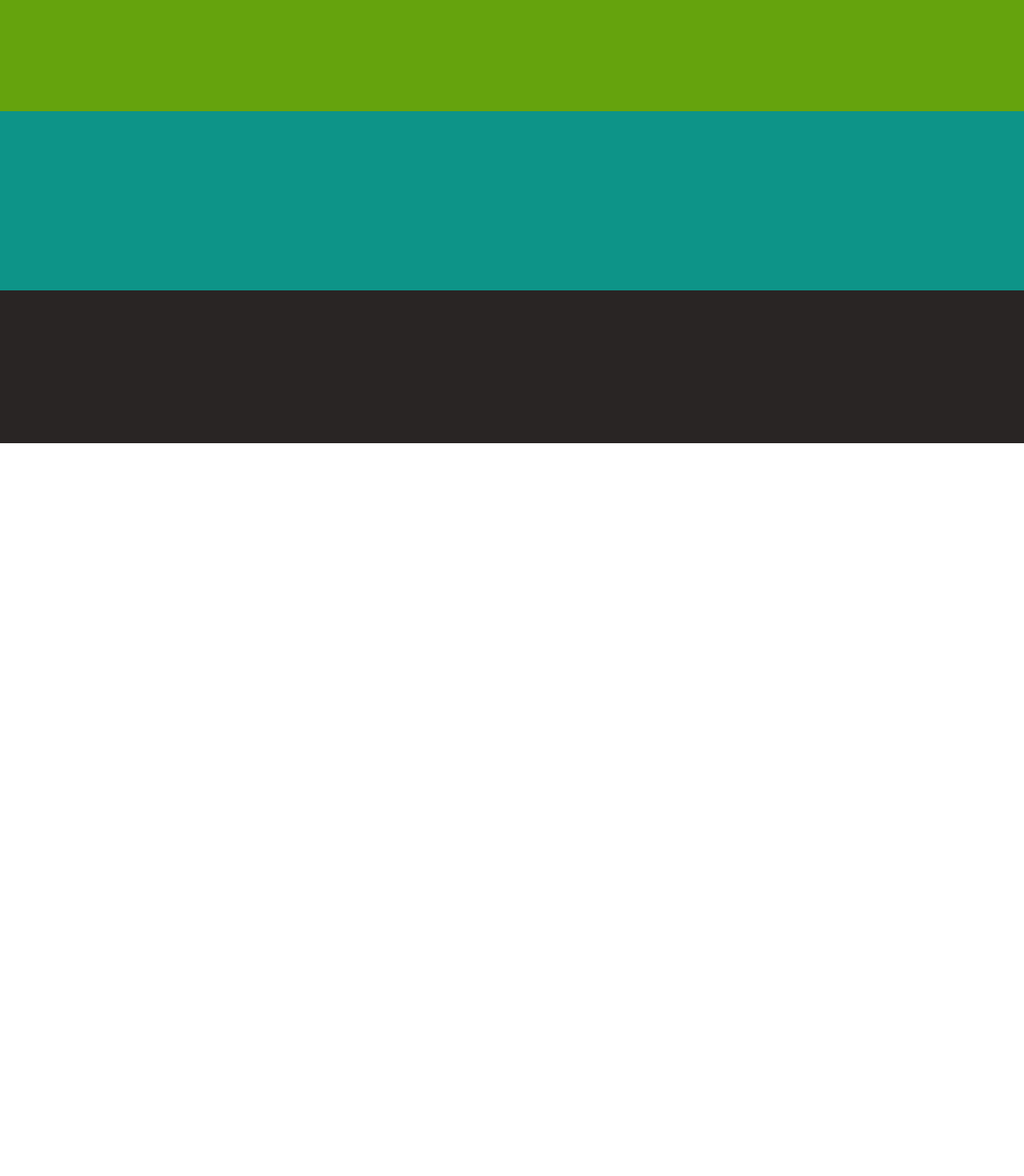
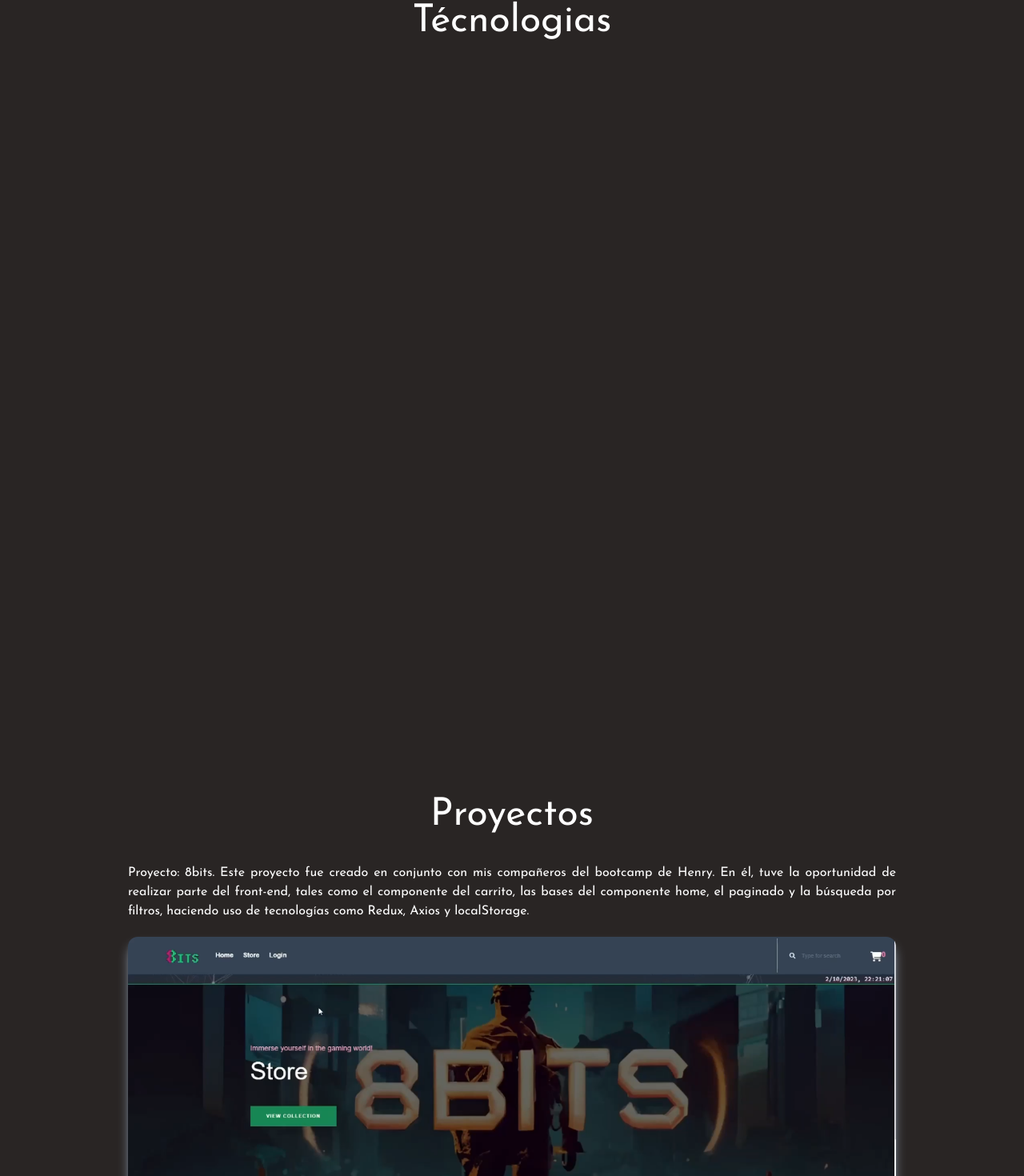
Before and after one commit to AlejandroTarico/Portfolio, a React (Vite) app: page / in a window 1280 px wide. Shown: the part 1206-2676 px from the top of the page at 80% size. Before the commit the page ends 1760 px from the top, so only its background shows below. Built offline with nearby package versions, Linux system fonts and the light colour scheme.

Commit message:
Configuración de sección habilidades y proyectos

```diff
--- a/src/App.jsx
+++ b/src/App.jsx
@@ -136,7 +136,7 @@
         </div>
       </div>
       <div id='about' className='p-6 md:mt-5 mt-3 flex justify-center'>
-        <div className={`border-white shadow-white shadow-[8px_5px_11px_-1px_rgba(255,255,255)]  border-4 w-[54rem] text-white pt-8 md:pt-16 px-6 md:px-16 pb-10 rounded-2xl ${valorScroll > 280 ? ' opacity-100 duration-1000':'translate-y-[15rem] opacity-0 duration-700'}`}>
+        <div className={`border-white shadow-white shadow-[8px_5px_11px_-1px_rgba(255,255,255)]  border-4 w-[54rem] text-white pt-8 md:pt-16 px-5 md:px-16 pb-10 rounded-2xl ${valorScroll > 280 ? ' opacity-100 duration-1000':'translate-y-[15rem] opacity-0 duration-700'}`}>
           <h2 className='text-3xl md:text-5xl pb-3'>Sobre mi</h2>
           <hr/>
           <div className='md:mt-4 mt-2 text-lg text-justify italic'>
@@ -164,10 +164,11 @@
           </div>
         </div>
       </div>
-      <div id='habilidades' className='p-6 flex justify-center bg-lime-600 h-56'>
-        {/* <div className=' text-white pt-16 w-[60rem]'>
+      <div id='habilidades' className='p-6 flex justify-center'>
+        <div className=' text-white pt-16 w-[90%] md:w-[60rem]'>
           <h2 className='text-5xl pb-3'>Técnologias</h2>
-          <div className={`grid grid-cols-3 py-3 bg-red-900 mt-5 rounded-xl ${valorScroll > 1210 ? ' opacity-100 transform transition duration-1000' : ' opacity-0 translate-x-[-12rem] duration-1000'}`}>
+          <div className='overflow-hidden'>
+            <div className={`grid grid-cols-3 py-3 bg-red-900 mt-5 rounded-xl transform -translate-x-full transition duration-[1100ms] ${valorScroll > 1210 ? ' opacity-100 translate-x-0' : ' opacity-0'}`}>
               {frontEnd.map((imagen, index) => (
                 <div key={index} className='flex flex-col justify-center items-center pt-4 pb-3'>
                   <img src={imagen.techno} alt={imagen.titulo} className='expand-animation'/>
@@ -175,7 +176,7 @@
                 </div>
               ))}
             </div>
-          <div className={`grid grid-cols-3 py-3 bg-red-900 mt-5 rounded-xl ${valorScroll > 1310 ? ' opacity-100 transform transition duration-1000' : ' opacity-0 translate-x-[12rem] duration-1000'}`}>
+            <div className={`grid grid-cols-3 py-3 bg-red-900 mt-5 rounded-xl transform transition duration-[1100ms] ${valorScroll > 1310 ? ' opacity-100 -translate-x-0' : 'translate-x-full opacity-0'}`}>
               {backAndData.map((imagen, index) => (
                 <div key={index} className='flex flex-col justify-center items-center pt-4 pb-3'>
                   <img src={imagen.techno} alt={imagen.titulo} className='expand-animation'/>
@@ -183,7 +184,7 @@
                 </div>
               ))}
             </div>
-          <div className={`grid grid-cols-3 py-3 bg-red-900 mt-5 rounded-xl ${valorScroll > 1410 ? ' opacity-100 transform transition duration-1000' : ' opacity-0 translate-x-[-12rem] duration-1000'}`}>
+            <div className={`grid grid-cols-3 py-3 bg-red-900 mt-5 rounded-xl transform -translate-x-full transition duration-[1100ms] ${valorScroll > 1410 ? ' opacity-100 translate-x-0' : ' opacity-0'}`}>
               {otherTech.map((imagen, index) => (
                 <div key={index} className='flex flex-col justify-center items-center pt-4 pb-3'>
                   <img src={imagen.techno} alt={imagen.titulo} className='expand-animation'/>
@@ -191,10 +192,11 @@
                 </div>
               ))}
             </div>
-        </div> */}
           </div>
-      <div id='proyectos' className='p-6 flex justify-center bg-teal-600 h-56'>
-        {/* <div className='w-[60rem] text-white'>
+        </div>
+      </div>
+      <div id='proyectos' className='p-6 flex justify-center'>
+        <div className='w-[60rem] text-white'>
           <h2 className='text-5xl pb-9 text-white'>Proyectos</h2>
           <div className={`grid gap-x-5 ${proyect.length > 1 ? 'grid-cols-2' : 'grid-cols-1'} `}>
             {proyect.map((proj, index) => (
@@ -225,7 +227,7 @@
             <div key={index} className='fixed top-1/2 left-1/2 transform -translate-x-1/2 -translate-y-1/2'>
               {valorClic[index] && (
                 <div className=' '>
-                  <div className='flex justify-end w-[36rem]'>
+                  <div className='flex justify-end w-80 md:w-[36rem]'>
                     <video controls src={proj.botonVideo} type="video/mp4"/>
                     <div className={`absolute transition-opacity duration-1000 ease-in-out ${valorClic[index] ? 'opacity-100' : ''}`}>
                       <button className='hover:scale-110 duration-300 py-1 px-3 mt-3 rounded-full' onClick={() => botonClicVideo(index, false)}>
@@ -241,7 +243,7 @@
               )}
             </div>
           ))}
-        </div> */}
+        </div>
       </div>
       <div id='contacto' className='p-6 flex justify-center mt-6 pb-28'>
         {/* <div className='w-[61rem]'>
```
Lines whose indentation alone changed are shown as unchanged.
